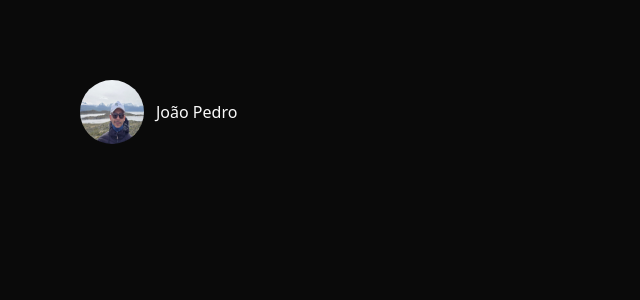
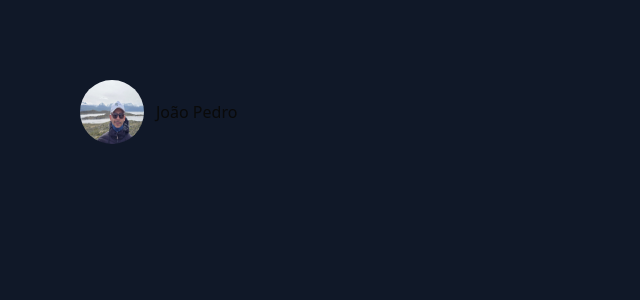
Before and after one commit to JoaoFPedro/profile-dev, a Next.js app: page / in a window 1280 px wide. Shown: the top 300 px of the page, without its empty margins (0-640 px from the left). Built offline with nearby package versions, Linux system fonts and the light colour scheme.

Commit message:
feat: navigation bar component

```diff
--- /dev/null
+++ b/app/_components/navigation-menu.tsx
@@ -0,0 +1,20 @@
+import { Button } from "./ui/button";
+
+const NavigationMenu = () => {
+  return (
+    <>
+      <nav>
+        <div className="flex gap-5">
+          <Button variant="outline" size="sm" className="cursor-pointer">
+            Home
+          </Button>
+          <Button variant="outline" size="sm" className="cursor-pointer">
+            About
+          </Button>
+        </div>
+      </nav>
+    </>
+  );
+};
+
+export default NavigationMenu;
--- a/app/layout.tsx
+++ b/app/layout.tsx
@@ -25,7 +25,7 @@ export default function RootLayout({
   return (
     <html lang="en">
       <body
-        className={`${geistSans.variable} ${geistMono.variable} dark antialiased`}
+        className={`${geistSans.variable} ${geistMono.variable} bg-gray-900 antialiased`}
       >
         {children}
       </body>
--- a/package.json
+++ b/package.json
@@ -9,7 +9,9 @@
     "lint": "next lint"
   },
   "dependencies": {
+    "@next/font": "^14.2.15",
     "@radix-ui/react-avatar": "^1.1.3",
+    "@radix-ui/react-slot": "^1.1.2",
     "class-variance-authority": "^0.7.1",
     "clsx": "^2.1.1",
     "lucide-react": "^0.483.0",
```
Also changed, not shown: 1 other file (tests, documents, lock files or other folders).
